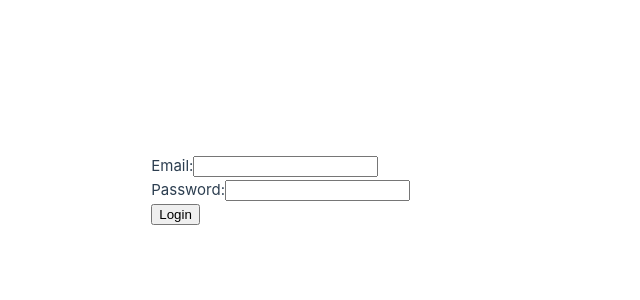
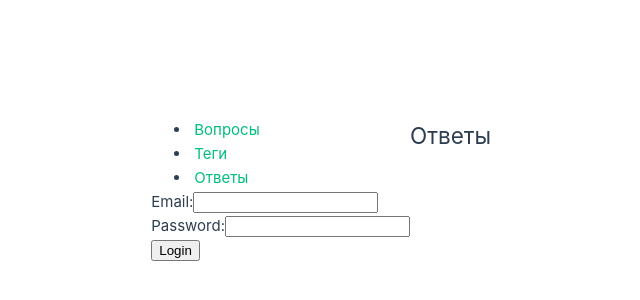
Before and after one commit to DarkZodiAk/60921pem-front, a Vue app: page /answers in a window 1280 px wide. Shown: the part 210-510 px from the top of the page, without its empty margins (230-870 px from the left). Built offline with nearby package versions, Linux system fonts and the light colour scheme.

Commit message:
vueRouter

```diff
--- a/src/App.vue
+++ b/src/App.vue
@@ -1,6 +1,11 @@
 <template>
     <header>
         <nav>
+            <ul>
+                <li><router-link to="/questions">Вопросы</router-link></li>
+                <li><router-link to="/tags">Теги</router-link></li>
+                <li><router-link to="/answers">Ответы</router-link></li>
+            </ul>
             <div v-if="isAuthenticated && user">
                 Welcome, {{ user.name }}
                 <button @click="logout">Logout</button>
@@ -21,6 +26,7 @@
             </div>
         </nav>
     </header>
+    <router-view></router-view>
 </template>
 
 <script>
--- /dev/null
+++ b/src/components/Answers.vue
@@ -0,0 +1,11 @@
+<script setup>
+
+</script>
+
+<template>
+    <h2>Ответы</h2>
+</template>
+
+<style scoped>
+
+</style>
--- /dev/null
+++ b/src/components/Questions.vue
@@ -0,0 +1,11 @@
+<script setup>
+
+</script>
+
+<template>
+    <h2>Вопросы</h2>
+</template>
+
+<style scoped>
+
+</style>
--- /dev/null
+++ b/src/components/Tags.vue
@@ -0,0 +1,11 @@
+<script setup>
+
+</script>
+
+<template>
+    <h2>Теги</h2>
+</template>
+
+<style scoped>
+
+</style>
```
Also changed, not shown: src/main.js (+2 -5 lines), src/router.js (added, +23 -0 lines).
